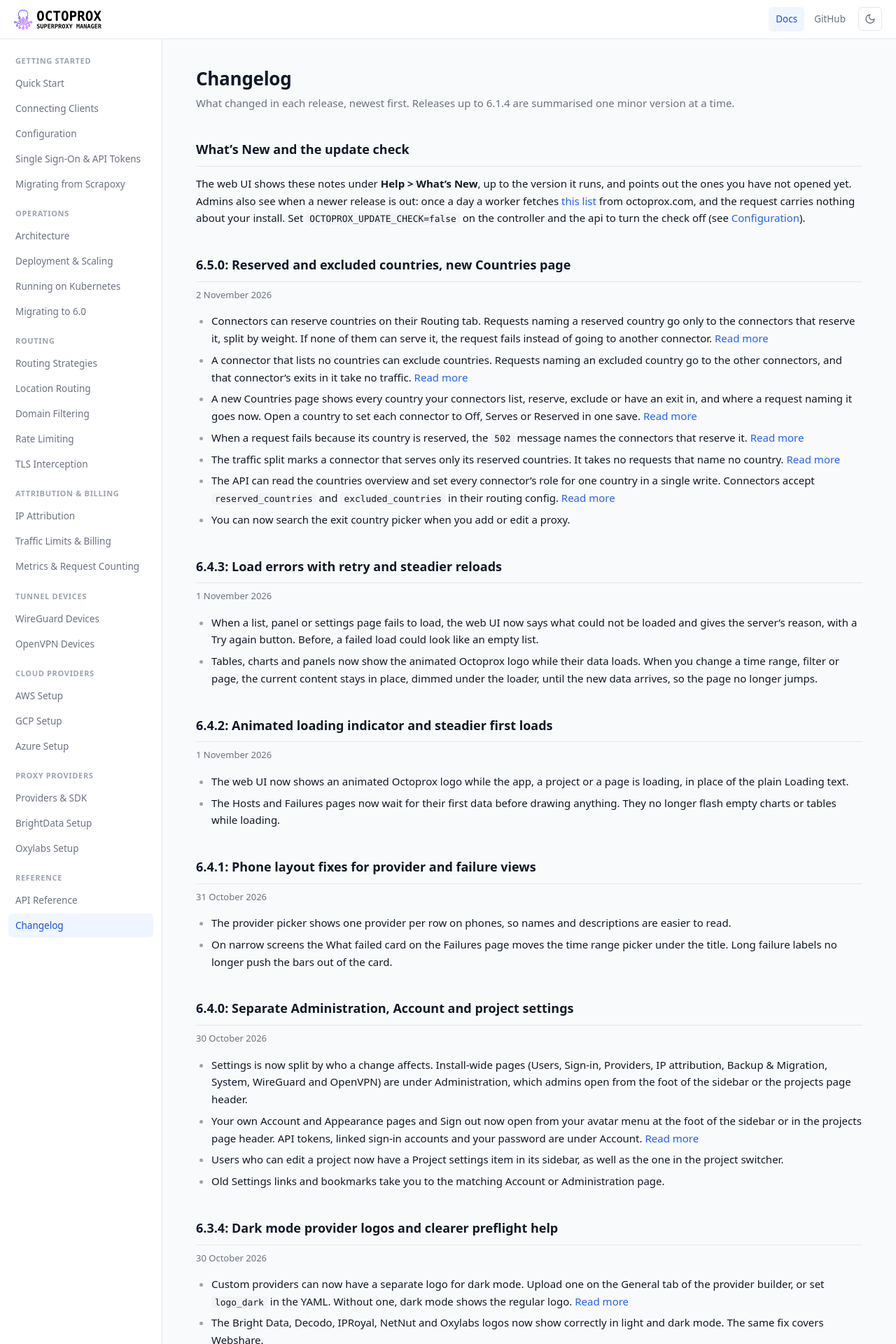
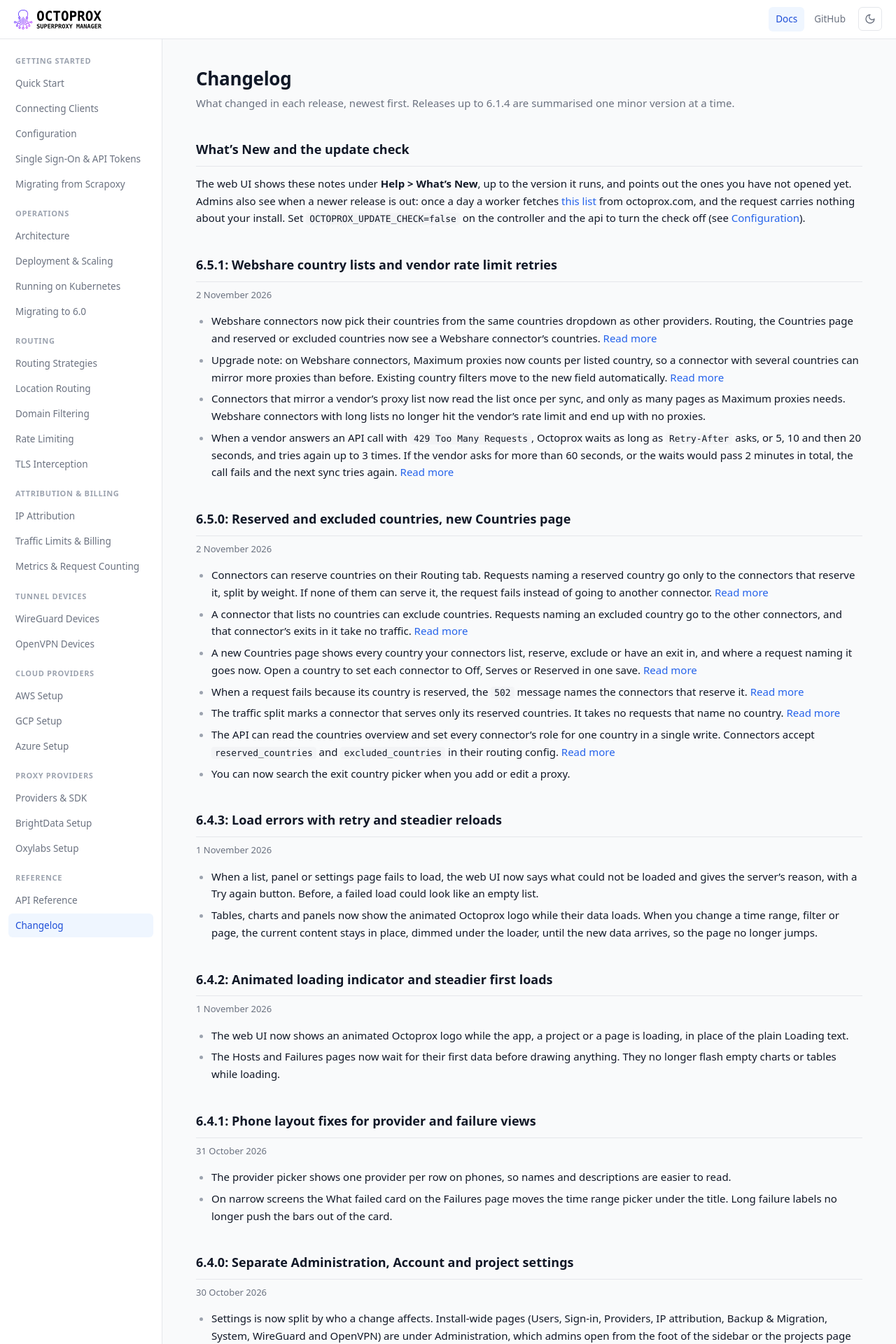
Before and after one commit to octoprox/octoprox, a Jekyll site: the page built from docs/changelog.md, in a window 1280 px wide. Shown: the top 1920 px of the page at 70% size. Built offline with Jekyll 4.4.1, drawn with Linux system fonts in a browser that asks for light colours.

Commit message:
Bump version to 6.5.1

```diff
--- a/docs/_data/releases.yml
+++ b/docs/_data/releases.yml
@@ -9,6 +9,18 @@
 #   title    a few words naming the main themes
 #   changes  what changed, for the people who use Octoprox; `docs` is a page
 #            on octoprox.com that explains it, such as connecting#exit-headers
+
+- version: 6.5.1
+  date: 2026-11-02
+  title: Webshare country lists and vendor rate limit retries
+  changes:
+    - text: "Webshare connectors now pick their countries from the same countries dropdown as other providers. Routing, the Countries page and reserved or excluded countries now see a Webshare connector's countries."
+      docs: providers#proxy-type-modes
+    - text: "Upgrade note: on Webshare connectors, Maximum proxies now counts per listed country, so a connector with several countries can mirror more proxies than before. Existing country filters move to the new field automatically."
+      docs: providers#proxy-type-modes
+    - text: "Connectors that mirror a vendor's proxy list now read the list once per sync, and only as many pages as Maximum proxies needs. Webshare connectors with long lists no longer hit the vendor's rate limit and end up with no proxies."
+    - text: "When a vendor answers an API call with `429 Too Many Requests`, Octoprox waits as long as `Retry-After` asks, or 5, 10 and then 20 seconds, and tries again up to 3 times. If the vendor asks for more than 60 seconds, or the waits would pass 2 minutes in total, the call fails and the next sync tries again."
+      docs: providers#http-calls-auth-flows-options-and-validation
 
 - version: 6.5.0
   date: 2026-11-02
--- a/pyproject.toml
+++ b/pyproject.toml
@@ -1,6 +1,6 @@
 [project]
 name = "octoprox"
-version = "6.5.0"
+version = "6.5.1"
 description = "A dynamic and flexible proxy manager"
 readme = "README.md"
 requires-python = ">=3.12"
```
